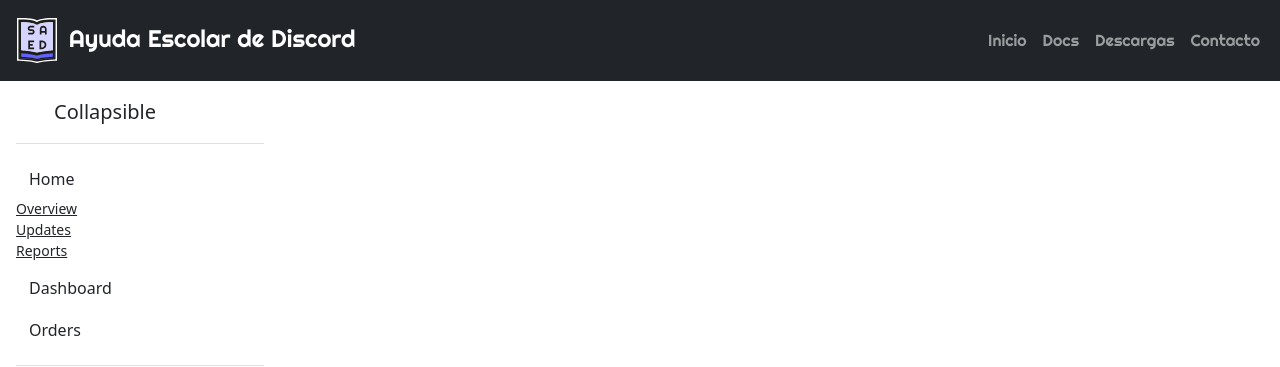
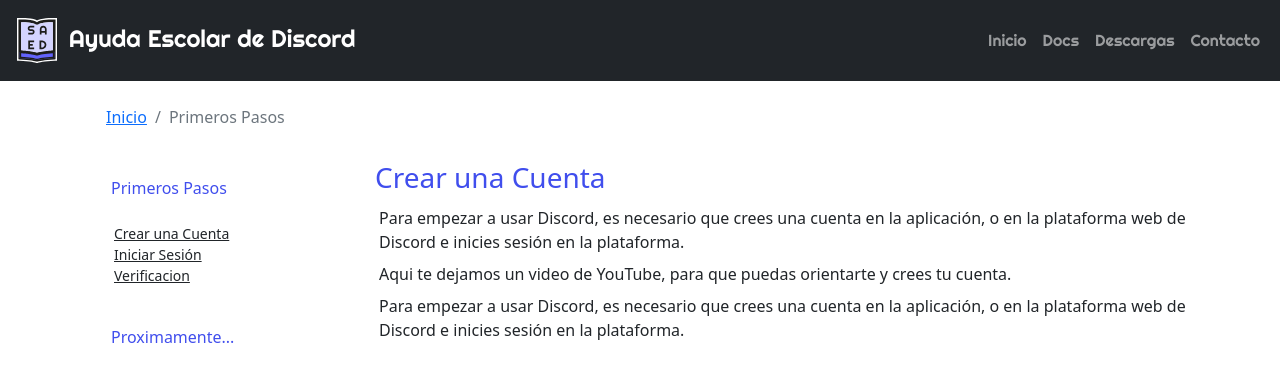
Before and after one commit to bon-TI/proyecto-ayuda-discord, a Flask app: page /docs in a window 1280 px wide. Shown: the top 367 px of the page. Run offline with Flask 2, Linux system fonts and the light colour scheme; some libraries are stand-ins or nearby versions.

Commit message:
Cambios en la pagina Docs y correccion de errores

```diff
--- /dev/null
+++ b/app/static/css/docs-page.css
@@ -0,0 +1,10 @@
+@import url('https://fonts.googleapis.com/css2?family=Righteous&display=swap');
+/* font-family: 'Righteous', cursive; */
+
+*{
+    user-select: none;
+}
+
+.button-list, body h3{
+    color: #404eed;
+}
--- a/app/templates/docs-page.html
+++ b/app/templates/docs-page.html
@@ -2,66 +2,76 @@
 
 {% block title %}{{ data.titulo }}{% endblock %}
 
+{% block styles %}
+<link
+  rel="stylesheet"
+  href="{{ url_for('static', filename='css/docs-page.css') }}"
+/>
+{% endblock %}
+
 {% block content %}
 
-<div class="flex-shrink-0 p-3 bg-white" style="width: 280px;">
-  <a href="/" class="d-flex align-items-center pb-3 mb-3 link-dark text-decoration-none border-bottom">
-    <svg class="bi me-2" width="30" height="24"><use xlink:href="#bootstrap"/></svg>
-    <span class="fs-5 fw-semibold">Collapsible</span>
-  </a>
-  <ul class="list-unstyled ps-0">
-    <li class="mb-1">
-      <button class="btn btn-toggle align-items-center rounded collapsed" data-bs-toggle="collapse" data-bs-target="#home-collapse" aria-expanded="true">
-        Home
-      </button>
-      <div class="collapse show" id="home-collapse">
-        <ul class="btn-toggle-nav list-unstyled fw-normal pb-1 small">
-          <li><a href="#" class="link-dark rounded">Overview</a></li>
-          <li><a href="#" class="link-dark rounded">Updates</a></li>
-          <li><a href="#" class="link-dark rounded">Reports</a></li>
+
+<div class="container" style="height: 90%;">
+
+  <nav style="--bs-breadcrumb-divider: '/';" class="m-4" aria-label="breadcrumb">
+    <ol class="breadcrumb">
+      <li class="breadcrumb-item"><a href="#">Inicio</a></li>
+      <li class="breadcrumb-item active" aria-current="page">Primeros Pasos</li>
+    </ol>
+  </nav>
+
+  <div class="row">
+    <div class="col-md-3">
+
+      <div class="flex-shrink-0 p-3 bg-white" style="width: 280px;">
+
+        <ul class="list-unstyled ps-0">
+          <li class="mb-1">
+            <button class="btn btn-toggle align-items-center rounded collapsed button-list" data-bs-toggle="collapse" data-bs-target="#home-collapse" aria-expanded="true">
+              Primeros Pasos
+            </button>
+            <div class="collapse show" id="home-collapse">
+              <ul class="btn-toggle-nav list-unstyled fw-normal p-3 small">
+                <li><a href="#" class="link-dark rounded">Crear una Cuenta</a></li>
+                <li><a href="#" class="link-dark rounded">Iniciar Sesión</a></li>
+                <li><a href="#" class="link-dark rounded">Verificacion</a></li>
+              </ul>
+            </div>
+          </li>
         </ul>
+
+        <ul class="list-unstyled ps-0">
+          <li class="mb-1">
+            <button class="btn btn-toggle align-items-center rounded collapsed button-list" data-bs-toggle="collapse" data-bs-target="#other-collapse" aria-expanded="true">
+              Proximamente...
+            </button>
+            <div class="collapse show" id="other-collapse">
+              <ul class="btn-toggle-nav list-unstyled fw-normal p-3 small">
+                <li><a href="#" class="link-dark rounded">Pronto...</a></li>
+                <li><a href="#" class="link-dark rounded">Ya lo verás...</a></li>
+                <li><a href="#" class="link-dark rounded">Espera...</a></li>
+              </ul>
+            </div>
+          </li>
+        </ul>
+
       </div>
-    </li>
-    <li class="mb-1">
-      <button class="btn btn-toggle align-items-center rounded collapsed" data-bs-toggle="collapse" data-bs-target="#dashboard-collapse" aria-expanded="false">
-        Dashboard
-      </button>
-      <div class="collapse" id="dashboard-collapse">
-        <ul class="btn-toggle-nav list-unstyled fw-normal pb-1 small">
-          <li><a href="#" class="link-dark rounded">Overview</a></li>
-          <li><a href="#" class="link-dark rounded">Weekly</a></li>
-          <li><a href="#" class="link-dark rounded">Monthly</a></li>
-          <li><a href="#" class="link-dark rounded">Annually</a></li>
-        </ul>
+
+    </div>
+    <div class="col-md-9">
+      <h3 class="m-2">Crear una Cuenta</h3>
+      <div class="m-2">
+        <p class="p-1 m-0">Para empezar a usar Discord, es necesario que crees una cuenta en la aplicación, o en la plataforma web de Discord e inicies sesión en la plataforma.</p>
+        <p class="p-1 m-0">Aqui te dejamos un video de YouTube, para que puedas orientarte y crees tu cuenta.
+        </p>
+        <p class="p-1 m-0">Para empezar a usar Discord, es necesario que crees una cuenta en la aplicación, o en la plataforma web de Discord e inicies sesión en la plataforma.</p>
       </div>
-    </li>
-    <li class="mb-1">
-      <button class="btn btn-toggle align-items-center rounded collapsed" data-bs-toggle="collapse" data-bs-target="#orders-collapse" aria-expanded="false">
-        Orders
-      </button>
-      <div class="collapse" id="orders-collapse">
-        <ul class="btn-toggle-nav list-unstyled fw-normal pb-1 small">
-          <li><a href="#" class="link-dark rounded">New</a></li>
-          <li><a href="#" class="link-dark rounded">Processed</a></li>
-          <li><a href="#" class="link-dark rounded">Shipped</a></li>
-          <li><a href="#" class="link-dark rounded">Returned</a></li>
-        </ul>
+
+      <div class="w-auto d-flex justify-content-center">
+        <iframe class="m-3 p-2" width="80%" height="400" src="https://www.youtube.com/embed/dinlzJlzIB4" title="YouTube video player" frameborder="0" allow="accelerometer; autoplay; clipboard-write; encrypted-media; gyroscope; picture-in-picture" allowfullscreen></iframe>
       </div>
-    </li>
-    <li class="border-top my-3"></li>
-    <li class="mb-1">
-      <button class="btn btn-toggle align-items-center rounded collapsed" data-bs-toggle="collapse" data-bs-target="#account-collapse" aria-expanded="false">
-        Account
-      </button>
-      <div class="collapse" id="account-collapse">
-        <ul class="btn-toggle-nav list-unstyled fw-normal pb-1 small">
-          <li><a href="#" class="link-dark rounded">New...</a></li>
-          <li><a href="#" class="link-dark rounded">Profile</a></li>
-          <li><a href="#" class="link-dark rounded">Settings</a></li>
-          <li><a href="#" class="link-dark rounded">Sign out</a></li>
-        </ul>
-      </div>
-    </li>
-  </ul>
+    </div>
+  </div>
 </div>
 {% endblock %}
--- a/app/templates/layout.html
+++ b/app/templates/layout.html
@@ -10,7 +10,7 @@
     <!-- BOOTSTRAP 5 -->
     <link rel="stylesheet" href="{{ url_for('static', filename='css/bootstrap.min.css') }}">
     <!-- FAVICON -->
-    <link rel="shortcut icon" href="{{ url_for('static', filename='img/discord-icon.ico') }}">
+    <link rel="shortcut icon" href="{{ url_for('static', filename='img/SAED_LOGO.ico') }}">
     <!-- FONT AWESOME -->
     <link rel="stylesheet" href="https://pro.fontawesome.com/releases/v5.10.0/css/all.css" integrity="sha384-AYmEC3Yw5cVb3ZcuHtOA93w35dYTsvhLPVnYs9eStHfGJvOvKxVfELGroGkvsg+p" crossorigin="anonymous"/>
     {% block styles %}
```
Also changed, not shown: app/static/img/SAED_LOGO.ico (added).
